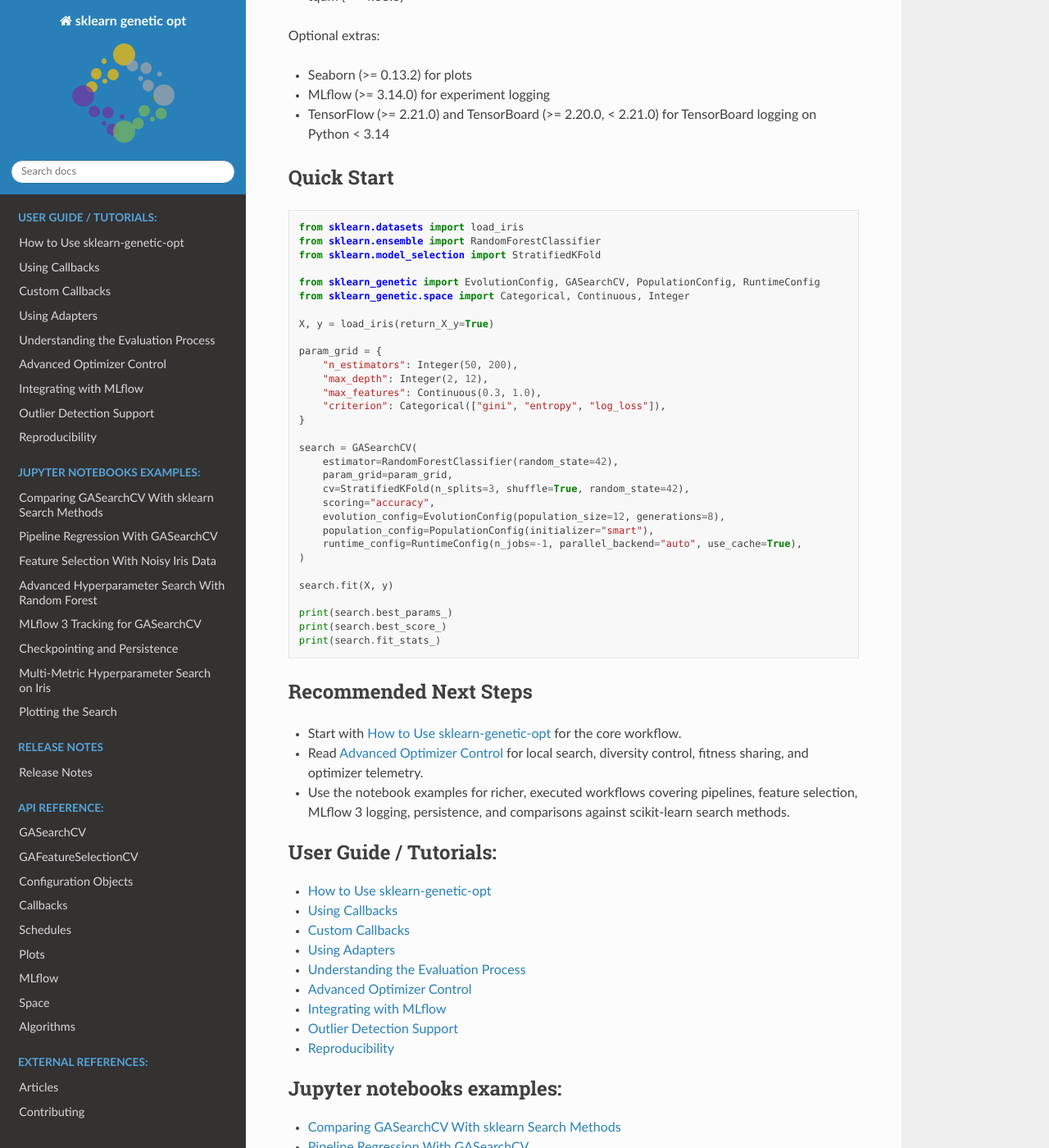
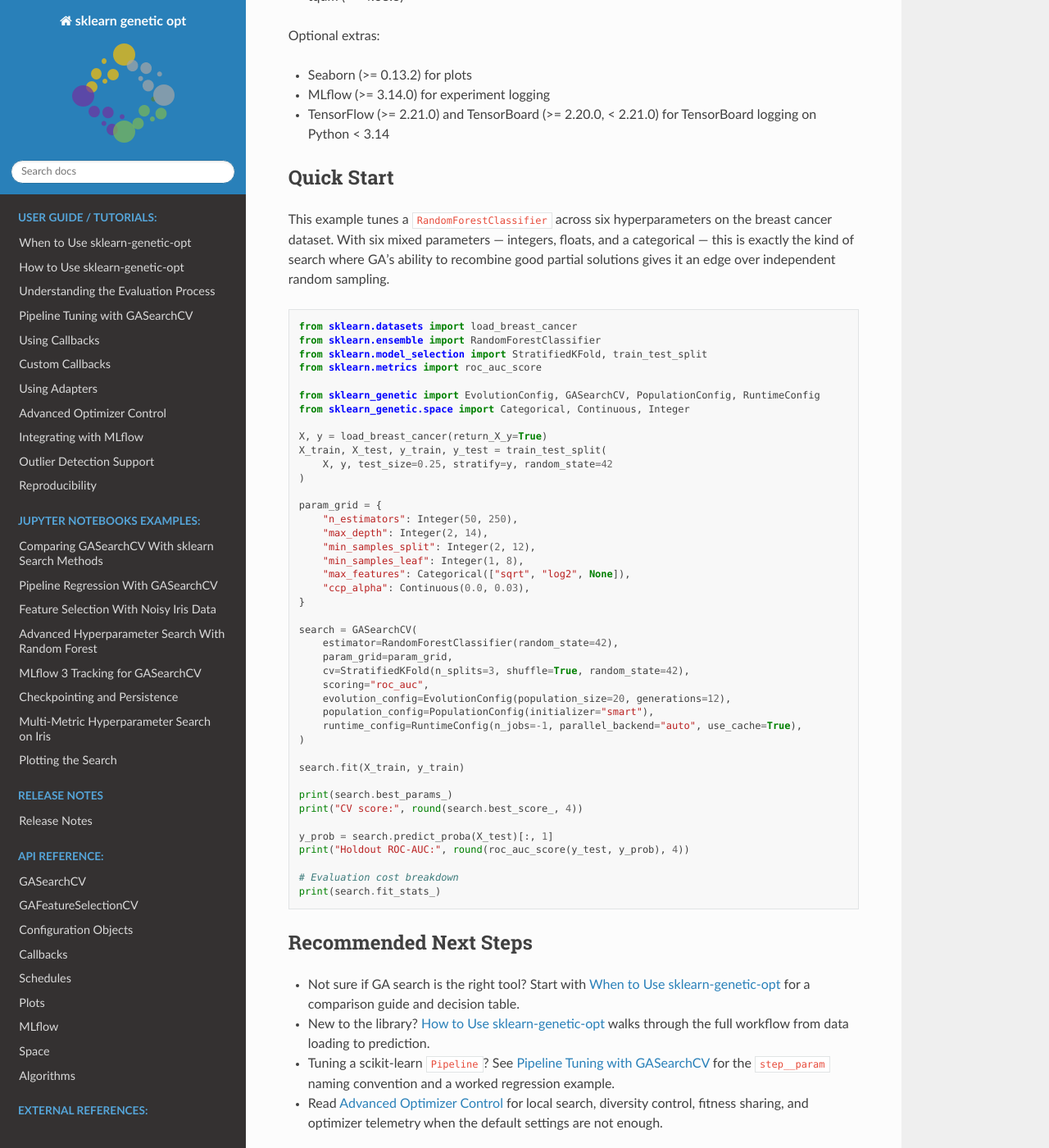
Before and after one commit to rodrigo-arenas/Sklearn-genetic-opt, a Sphinx documentation site: the page built from docs/index.rst, in a window 1280 px wide and 1400 px high, scrolled down 1606 px. Shown: the whole window at 82% size. Built offline with Sphinx 7.4.7 and the Read the Docs theme 3.1.0, drawn with Linux system fonts in a browser that asks for light colours; some of the changed text lies outside the part shown.

Commit message:
Improve docs for beginner onboarding and pipeline use cases
- Add when_to_use.rst: decision table comparing Grid/Randomized/GA,
  signs that GA helps (5+ params, interactions, mixed types), a 7-param
  GBM example illustrating the learning_rate x max_iter interaction,
  and a minimum recommended configuration snippet
- Add pipeline_tuning.rst: step__param naming convention, full
  GradientBoostingRegressor pipeline example with baseline comparison,
  warm_start_configs seed, fit_stats_ inspection, plots, and a pitfalls
  section covering step name mismatch, negative scorers, and nested
  parallelism
- Reorder toctree: when_to_use -> basic_usage -> understand_cv ->
  pipeline_tuning -> callbacks -> ... (was: basic_usage -> callbacks ->
  understand_cv buried at position 5)
- Replace quick start on index.rst: 6-param RandomForest on breast cancer
  with roc_auc and holdout evaluation (was: 4-param RF on iris with
  accuracy only)
- Update Recommended Next Steps to surface the two new tutorials

Co-Authored-By: Claude Sonnet 4.6 <noreply@anthropic.com>

```diff
--- a/docs/index.rst
+++ b/docs/index.rst
@@ -105,60 +105,82 @@ Optional extras:
 Quick Start
 ###########
 
+This example tunes a ``RandomForestClassifier`` across six hyperparameters on
+the breast cancer dataset. With six mixed parameters — integers, floats, and
+a categorical — this is exactly the kind of search where GA's ability to
+recombine good partial solutions gives it an edge over independent random
+sampling.
+
 .. code-block:: python
 
-   from sklearn.datasets import load_iris
+   from sklearn.datasets import load_breast_cancer
    from sklearn.ensemble import RandomForestClassifier
-   from sklearn.model_selection import StratifiedKFold
+   from sklearn.model_selection import StratifiedKFold, train_test_split
+   from sklearn.metrics import roc_auc_score
 
    from sklearn_genetic import EvolutionConfig, GASearchCV, PopulationConfig, RuntimeConfig
    from sklearn_genetic.space import Categorical, Continuous, Integer
 
-   X, y = load_iris(return_X_y=True)
+   X, y = load_breast_cancer(return_X_y=True)
+   X_train, X_test, y_train, y_test = train_test_split(
+       X, y, test_size=0.25, stratify=y, random_state=42
+   )
 
    param_grid = {
-       "n_estimators": Integer(50, 200),
-       "max_depth": Integer(2, 12),
-       "max_features": Continuous(0.3, 1.0),
-       "criterion": Categorical(["gini", "entropy", "log_loss"]),
+       "n_estimators": Integer(50, 250),
+       "max_depth": Integer(2, 14),
+       "min_samples_split": Integer(2, 12),
+       "min_samples_leaf": Integer(1, 8),
+       "max_features": Categorical(["sqrt", "log2", None]),
+       "ccp_alpha": Continuous(0.0, 0.03),
    }
 
    search = GASearchCV(
        estimator=RandomForestClassifier(random_state=42),
        param_grid=param_grid,
        cv=StratifiedKFold(n_splits=3, shuffle=True, random_state=42),
-       scoring="accuracy",
-       evolution_config=EvolutionConfig(population_size=12, generations=8),
+       scoring="roc_auc",
+       evolution_config=EvolutionConfig(population_size=20, generations=12),
        population_config=PopulationConfig(initializer="smart"),
        runtime_config=RuntimeConfig(n_jobs=-1, parallel_backend="auto", use_cache=True),
    )
 
-   search.fit(X, y)
+   search.fit(X_train, y_train)
 
    print(search.best_params_)
-   print(search.best_score_)
+   print("CV score:", round(search.best_score_, 4))
+
+   y_prob = search.predict_proba(X_test)[:, 1]
+   print("Holdout ROC-AUC:", round(roc_auc_score(y_test, y_prob), 4))
+
+   # Evaluation cost breakdown
    print(search.fit_stats_)
 
 Recommended Next Steps
 ######################
 
-* Start with :doc:`tutorials/basic_usage` for the core workflow.
+* Not sure if GA search is the right tool? Start with
+  :doc:`tutorials/when_to_use` for a comparison guide and decision table.
+* New to the library? :doc:`tutorials/basic_usage` walks through the full
+  workflow from data loading to prediction.
+* Tuning a scikit-learn ``Pipeline``? See :doc:`tutorials/pipeline_tuning` for
+  the ``step__param`` naming convention and a worked regression example.
 * Read :doc:`tutorials/advanced_optimizer_control` for local search, diversity
-  control, fitness sharing, and optimizer telemetry.
-* Use the notebook examples for richer, executed workflows covering pipelines,
-  feature selection, MLflow 3 logging, persistence, and comparisons against
-  scikit-learn search methods.
+  control, fitness sharing, and optimizer telemetry when the default settings
+  are not enough.
 
 .. toctree::
    :maxdepth: 2
    :titlesonly:
    :caption: User Guide / Tutorials:
 
+   tutorials/when_to_use
    tutorials/basic_usage
+   tutorials/understand_cv
+   tutorials/pipeline_tuning
    tutorials/callbacks
    tutorials/custom_callback
    tutorials/adapters
-   tutorials/understand_cv
    tutorials/advanced_optimizer_control
    tutorials/mlflow
    tutorials/outliers
```
Also changed, not shown: docs/tutorials/pipeline_tuning.rst (added, +219 -0 lines), docs/tutorials/when_to_use.rst (added, +177 -0 lines).
